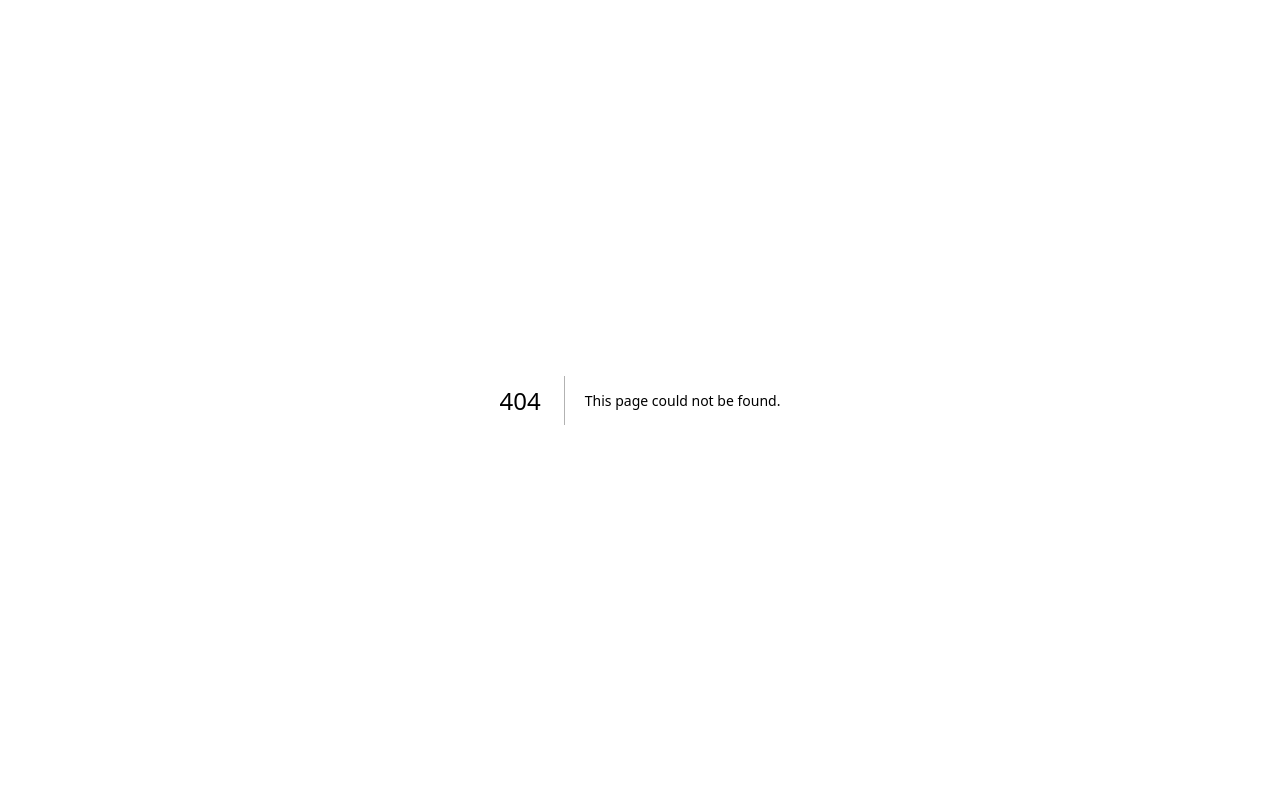
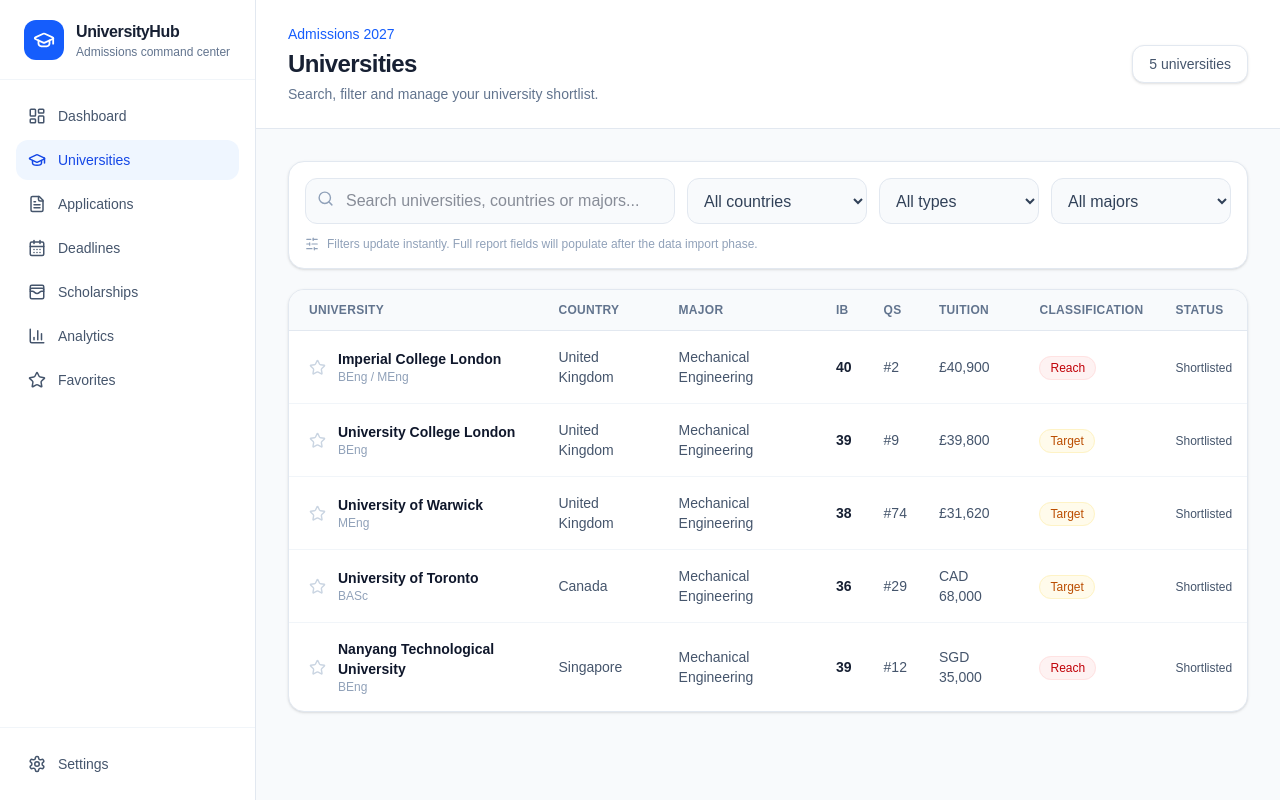
Before and after one commit to swiftpear1o1/UniversityHub101, a Next.js app: page /universities in a window 1280 px wide. Before the commit this address had no page. Built offline with nearby package versions, Linux system fonts and the light colour scheme.

Commit message:
feat: build searchable university database

```diff
--- /dev/null
+++ b/app/universities/page.tsx
@@ -0,0 +1,83 @@
+"use client";
+
+import { useMemo, useState } from "react";
+import Link from "next/link";
+import { Search, SlidersHorizontal, Star, ArrowUpRight } from "lucide-react";
+import { Sidebar } from "@/components/Sidebar";
+import { universities, University } from "@/lib/universities";
+
+const classificationStyles = {
+  Reach: "bg-red-50 text-red-700 border-red-100",
+  Target: "bg-amber-50 text-amber-700 border-amber-100",
+  Safe: "bg-emerald-50 text-emerald-700 border-emerald-100",
+};
+
+export default function UniversitiesPage() {
+  const [query, setQuery] = useState("");
+  const [country, setCountry] = useState("All countries");
+  const [classification, setClassification] = useState("All types");
+  const [major, setMajor] = useState("All majors");
+  const [favourites, setFavourites] = useState<string[]>([]);
+
+  const countries = ["All countries", ...Array.from(new Set(universities.map((u) => u.country)))];
+  const majors = ["All majors", ...Array.from(new Set(universities.map((u) => u.major)))];
+
+  const filtered = useMemo(() => universities.filter((u) => {
+    const q = query.toLowerCase();
+    return (!q || `${u.name} ${u.country} ${u.major}`.toLowerCase().includes(q))
+      && (country === "All countries" || u.country === country)
+      && (classification === "All types" || u.classification === classification)
+      && (major === "All majors" || u.major === major);
+  }), [query, country, classification, major]);
+
+  const toggleFavourite = (id: string) => setFavourites((current) => current.includes(id) ? current.filter((x) => x !== id) : [...current, id]);
+
+  return (
+    <div className="min-h-screen bg-slate-50">
+      <Sidebar />
+      <main className="ml-64 min-h-screen">
+        <header className="border-b border-slate-200 bg-white px-8 py-6">
+          <div className="flex items-center justify-between">
+            <div><p className="text-sm font-medium text-blue-600">Admissions 2027</p><h1 className="mt-1 text-2xl font-semibold tracking-tight">Universities</h1><p className="mt-1 text-sm text-slate-500">Search, filter and manage your university shortlist.</p></div>
+            <div className="rounded-xl border border-slate-200 bg-white px-4 py-2 text-sm text-slate-600 shadow-sm">{filtered.length} universities</div>
+          </div>
+        </header>
+        <div className="space-y-5 p-8">
+          <section className="rounded-2xl border border-slate-200 bg-white p-4 shadow-sm">
+            <div className="grid gap-3 lg:grid-cols-[1fr_180px_160px_180px]">
+              <label className="relative block"><Search size={17} className="absolute left-3 top-3 text-slate-400"/><input value={query} onChange={(e) => setQuery(e.target.value)} placeholder="Search universities, countries or majors..." className="w-full rounded-xl border border-slate-200 bg-slate-50 py-2.5 pl-10 pr-3 text-sm outline-none focus:border-blue-400 focus:ring-2 focus:ring-blue-100"/></label>
+              <Select value={country} onChange={setCountry} options={countries}/>
+              <Select value={classification} onChange={setClassification} options={["All types","Reach","Target","Safe"]}/>
+              <Select value={major} onChange={setMajor} options={majors}/>
+            </div>
+            <div className="mt-3 flex items-center gap-2 text-xs text-slate-400"><SlidersHorizontal size={14}/> Filters update instantly. Full report fields will populate after the data import phase.</div>
+          </section>
+
+          <section className="overflow-hidden rounded-2xl border border-slate-200 bg-white shadow-sm">
+            <div className="overflow-x-auto">
+              <table className="w-full min-w-[1050px] text-left text-sm">
+                <thead className="border-b border-slate-200 bg-slate-50 text-xs uppercase tracking-wide text-slate-500">
+                  <tr><th className="px-5 py-3">University</th><th className="px-4 py-3">Country</th><th className="px-4 py-3">Major</th><th className="px-4 py-3">IB</th><th className="px-4 py-3">QS</th><th className="px-4 py-3">Tuition</th><th className="px-4 py-3">Classification</th><th className="px-4 py-3">Status</th><th className="px-4 py-3"/></tr>
+                </thead>
+                <tbody className="divide-y divide-slate-100">
+                  {filtered.map((u: University) => <tr key={u.id} className="transition hover:bg-slate-50">
+                    <td className="px-5 py-4"><div className="flex items-center gap-3"><button onClick={() => toggleFavourite(u.id)} aria-label="Favourite" className={favourites.includes(u.id) ? "text-amber-500" : "text-slate-300 hover:text-amber-400"}><Star size={17} fill={favourites.includes(u.id) ? "currentColor" : "none"}/></button><div><div className="font-semibold text-slate-900">{u.name}</div><div className="text-xs text-slate-400">{u.degree}</div></div></div></td>
+                    <td className="px-4 py-4 text-slate-600">{u.country}</td><td className="px-4 py-4 text-slate-600">{u.major}</td><td className="px-4 py-4 font-semibold">{u.ib}</td><td className="px-4 py-4 text-slate-600">#{u.qs}</td><td className="px-4 py-4 text-slate-600">{u.tuition}</td>
+                    <td className="px-4 py-4"><span className={`rounded-full border px-2.5 py-1 text-xs font-medium ${classificationStyles[u.classification]}`}>{u.classification}</span></td>
+                    <td className="px-4 py-4"><span className="text-xs font-medium text-slate-600">{u.status}</span></td>
+                    <td className="px-4 py-4"><Link href={`/universities/${u.id}`} className="inline-flex items-center gap-1 rounded-lg px-2 py-1.5 text-xs font-medium text-blue-600 hover:bg-blue-50">View <ArrowUpRight size={13}/></Link></td>
+                  </tr>)}
+                  {!filtered.length && <tr><td colSpan={9} className="px-6 py-16 text-center text-sm text-slate-500">No universities match these filters.</td></tr>}
+                </tbody>
+              </table>
+            </div>
+          </section>
+        </div>
+      </main>
+    </div>
+  );
+}
+
+function Select({ value, onChange, options }: { value: string; onChange: (value: string) => void; options: string[] }) {
+  return <select value={value} onChange={(e) => onChange(e.target.value)} className="w-full rounded-xl border border-slate-200 bg-slate-50 px-3 py-2.5 text-sm text-slate-700 outline-none focus:border-blue-400 focus:ring-2 focus:ring-blue-100">{options.map((option) => <option key={option}>{option}</option>)}</select>;
+}
```
